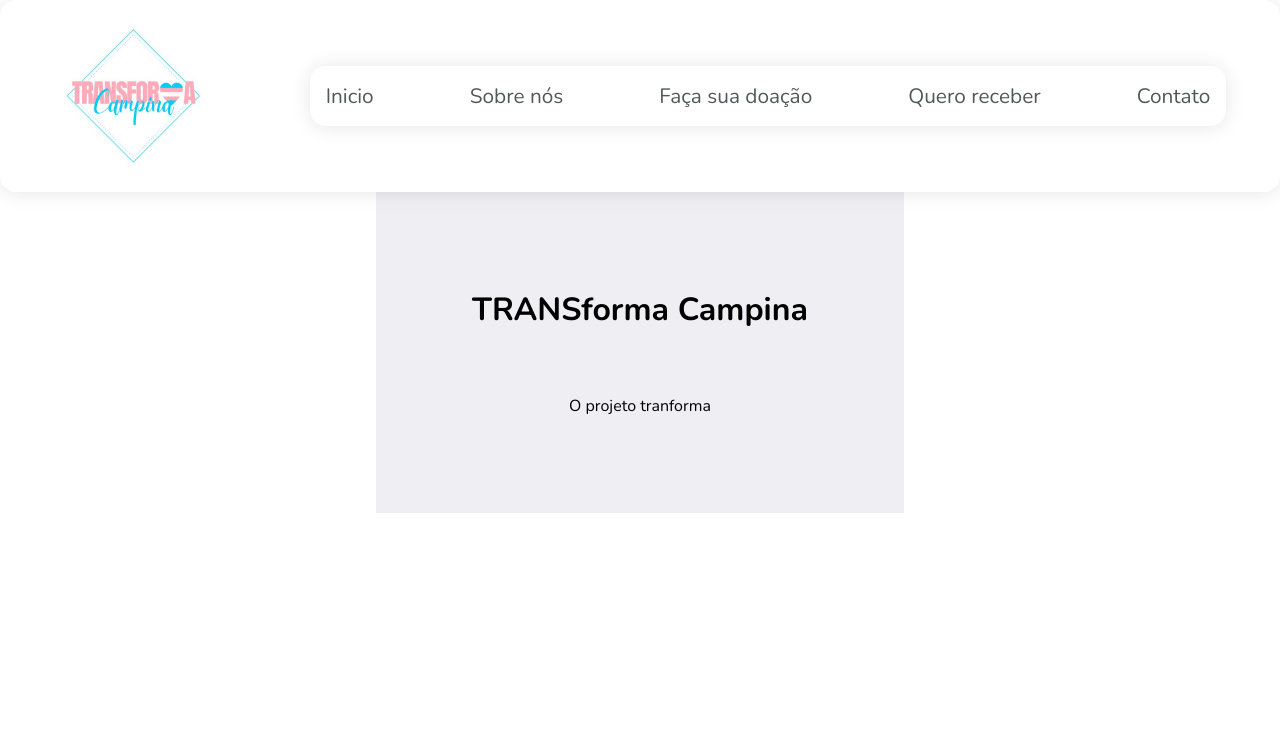
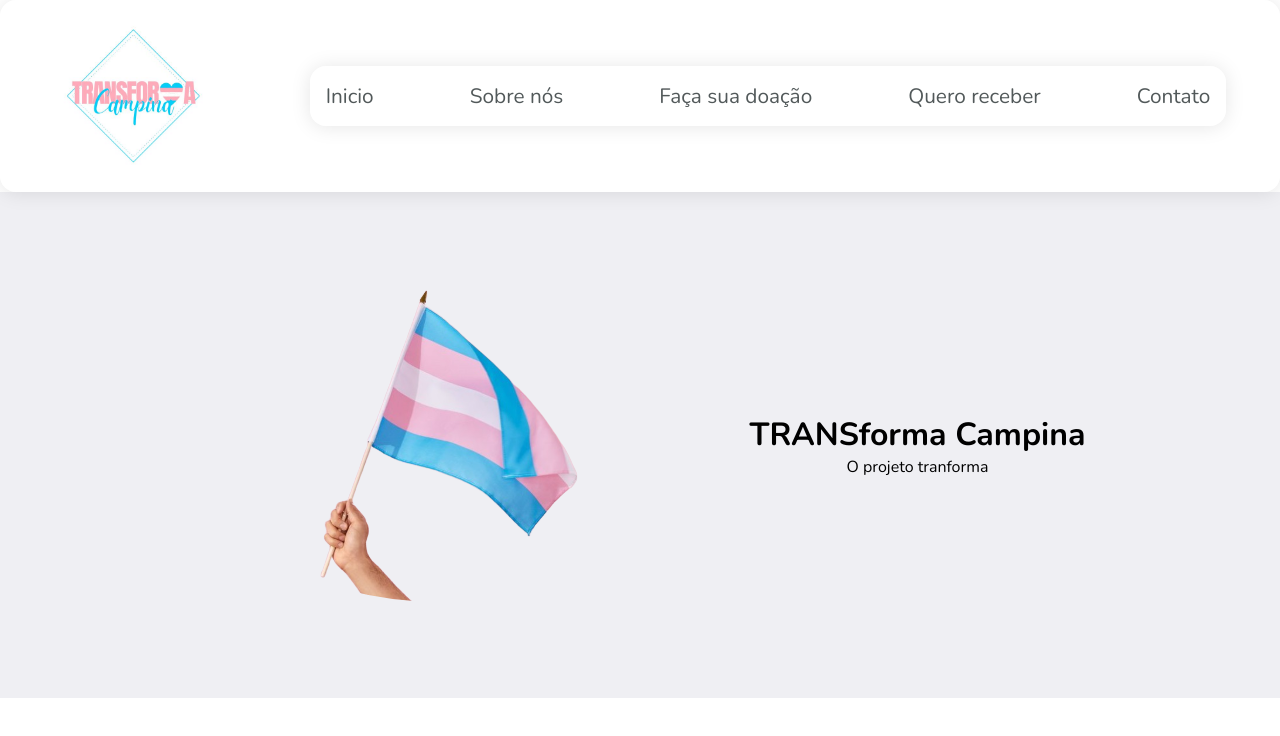
Before and after one commit to layllandrade/projeto-final-reprograma, a React (Vite) app: page / in a window 1280 px wide. Shown: the top 736 px of the page. Built offline with nearby package versions, Linux system fonts and the light colour scheme.

Commit message:
Organizando containers, estilos e adicionando imagem na pagina inicio.

```diff
--- a/src/components/Header.jsx
+++ b/src/components/Header.jsx
@@ -6,8 +6,11 @@ import styles from '../styles/components/header.module.css'
 export function Header(props) {
     return(
       <div className={styles.headerContainer}>
-        <Titulo titulo={props.titulo} />
-        <Descricao descricao={props.descricao}/>
+        <img className={styles.headerImage} src={props.imagem} />
+        <div className={styles.descricaoContainer}>
+          <Titulo titulo={props.titulo} />
+          <Descricao descricao={props.descricao}/>
+        </div>
       </div>
     )
 }
--- a/src/pages/Inicio.jsx
+++ b/src/pages/Inicio.jsx
@@ -1,13 +1,11 @@
-import { Descricao } from "../components/Descricao";
 import { Header } from "../components/Header";
 import styles from "../styles/components/inicio.module.css"
+import transImg from '../assets/trans.png'
 
 export function Inicio() {
     return(
       <div className={styles.inicioContainer}>
-        <Header titulo="TRANSforma Campina" descricao="O projeto tranforma"/>
-
-
+        <Header titulo="TRANSforma Campina" descricao="O projeto tranforma" imagem={transImg}/>
       </div>
     )
 }
--- a/src/styles/components/header.module.css
+++ b/src/styles/components/header.module.css
@@ -2,8 +2,17 @@
     padding: 6rem;
     background: #efeff3;
     display: flex;
-    flex-direction: column;
+    flex-direction: row;
     justify-content: center;
     align-items: center;
-    gap: 4rem
+    gap: 4rem;
+    width: 100%;
 }
+
+.headerImage {
+    border-radius: 100%;
+}
+.descricaoContainer {
+    display: flex;
+    flex-direction: column;
+}
```
Also changed, not shown: src/assets/trans.png (added).
